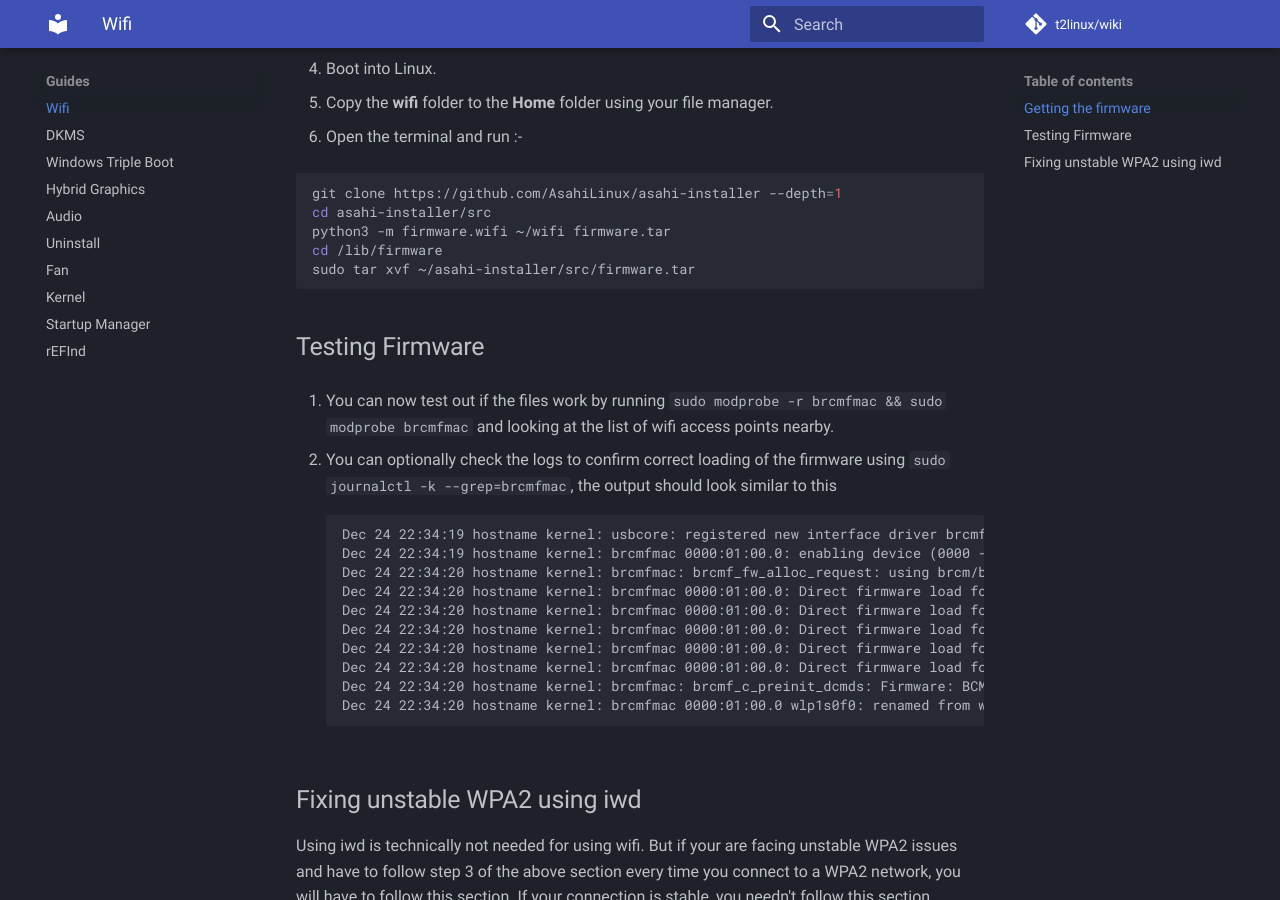
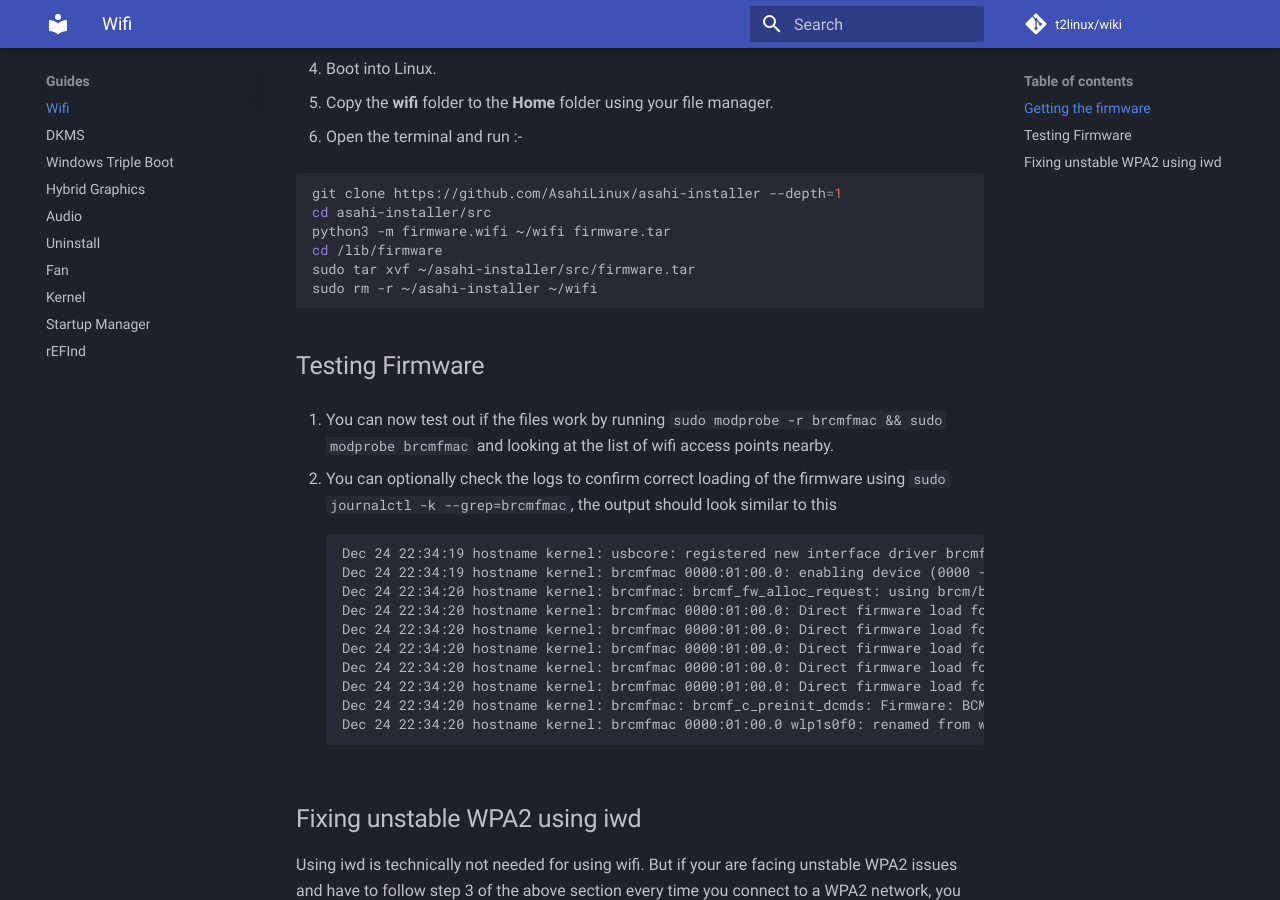
Before and after one commit to t2linux/wiki, an MkDocs documentation site: the page built from docs/guides/wifi.md, in a window 1280 px wide and 900 px high, scrolled down 603 px. Built offline with MkDocs 1.6.1 and Material for MkDocs 9.7.7, drawn with Linux system fonts in a browser that asks for light colours; comment, search, counter and statistics services are not loaded.

Commit message:
Add cleanup command

````diff
--- a/docs/guides/wifi.md
+++ b/docs/guides/wifi.md
@@ -24,6 +24,7 @@ In order to get wifi running on Linux, we need to get the firmware from macOS an
    python3 -m firmware.wifi ~/wifi firmware.tar
    cd /lib/firmware
    sudo tar xvf ~/asahi-installer/src/firmware.tar
+   sudo rm -r ~/asahi-installer ~/wifi
    ```
 
 ## Testing Firmware
````
